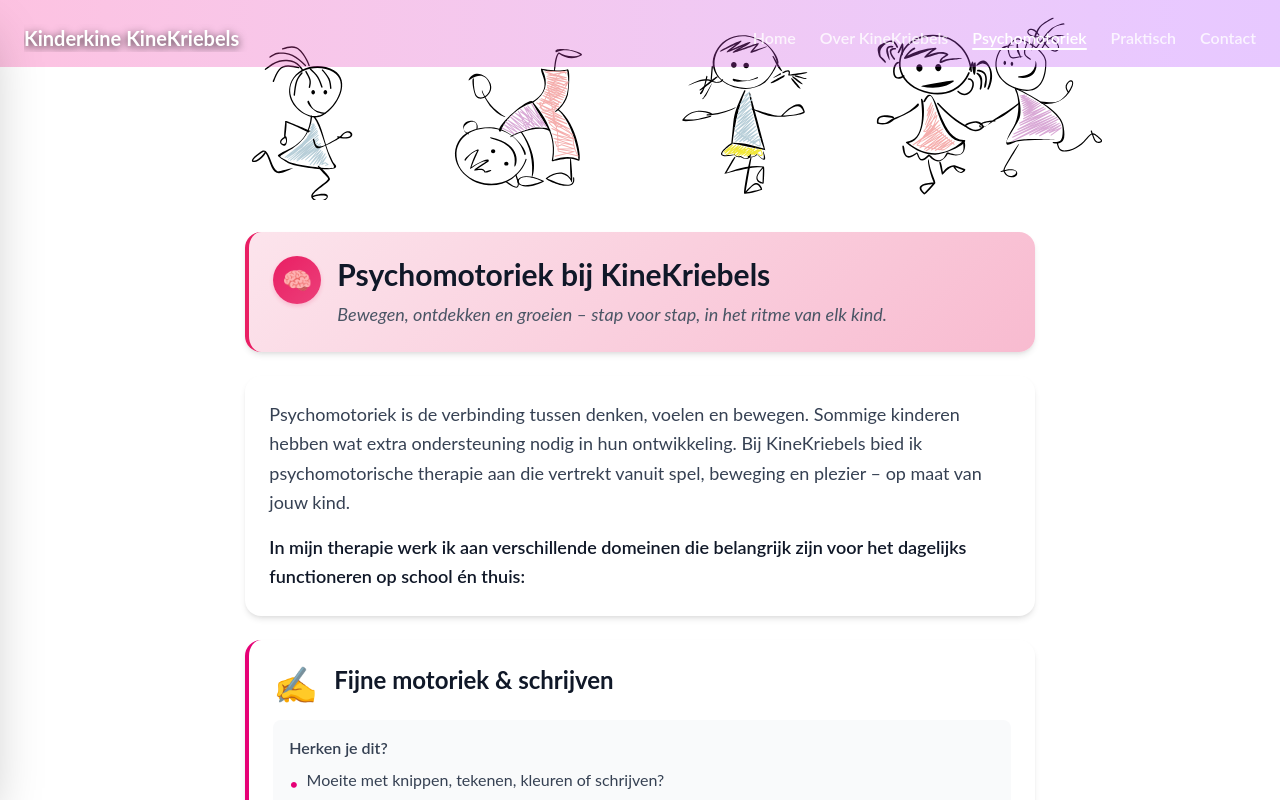
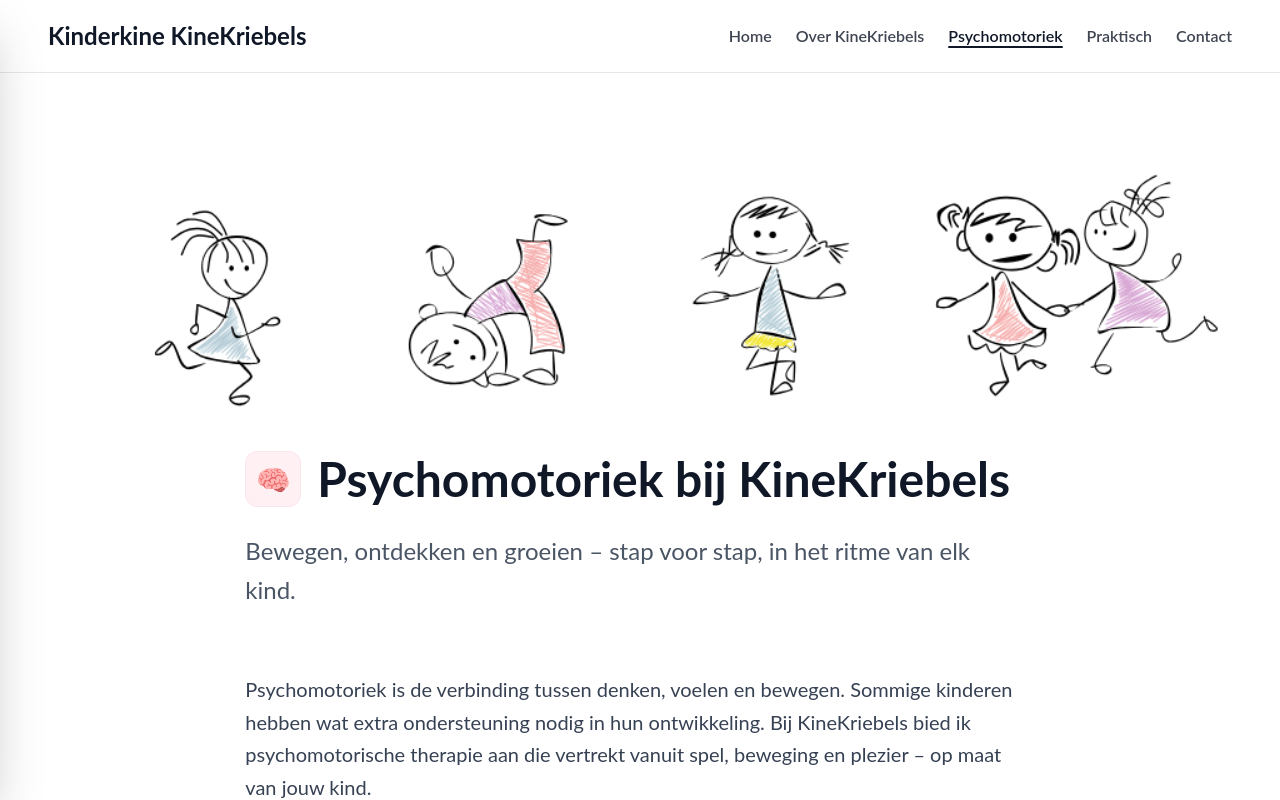
Before and after one commit to Casper-Jacobs/kinderkine-kinekriebels, a React (Vite) app: page /psychomotoriek in a window 1280 px wide. Built offline with nearby package versions, Linux system fonts and the light colour scheme; a web font is replaced by a local one.

Commit message:
visual updates

```diff
--- a/src/App.tsx
+++ b/src/App.tsx
@@ -11,10 +11,10 @@ function App() {
 	const contentRef = useRef<HTMLDivElement | null>(null)
 
 	return (
-		<div className="flex flex-col h-screen w-screen bg-transparent font-lato">
+		<div className="flex flex-col h-screen w-screen bg-white font-lato overflow-y-scroll overflow-x-hidden" ref={contentRef}>
 			<Router>
 				<Header contentRef={contentRef} />
-				<div ref={contentRef} className="flex-grow overflow-x-hidden overflow-y-scroll">
+				<div className="flex-grow">
 					<Routes>
 						<Route path="home" element={<Home />} />
 						<Route path="about" element={<About />} />
--- a/src/about/about.tsx
+++ b/src/about/about.tsx
@@ -1,20 +1,24 @@
 export const About = () => {
 	return (
 		<div className="flex flex-col bg-white items-center justify-center">
-			<div className="bg-[url(/src/assets/main-bg-about.png)] bg-no-repeat bg-top bg-fixed h-[25vh] w-screen" />
-			<div className="flex flex-col md:flex-row gap-8 justify-between items-center w-full md:w-2/3 p-4 md:p-8">
-				<div className="flex flex-col gap-6 w-full md:w-2/3 animate-slideInLeft">
-					<div className="card card-accent">
-						<div className="flex items-start gap-4">
+			<div className="w-full pt-20">
+				<img
+					src="/src/assets/main-bg-about.png"
+					className="w-full h-auto object-cover"
+					alt="Background"
+				/>
+			</div>
+		<div className="flex flex-col md:flex-row gap-12 justify-between items-start w-full md:w-2/3 p-4 md:p-8 py-12">
+			<div className="flex flex-col gap-12 w-full md:w-2/3 animate-slideInLeft">
+				<div>
+					<div className="flex items-center gap-4 mb-6">
 						<span className="icon-badge">👩‍⚕️</span>
-							<div>
-								<h1 className="font-bold text-3xl text-gray-900">Over mij</h1>
-							</div>
+						<h1 className="font-bold text-4xl md:text-5xl text-gray-900">Over mij</h1>
 					</div>
 				</div>
 
-					<div className="card">
-						<p className="text-lg font-semibold text-gray-900 mb-2">
+				<div className="space-y-6">
+					<p className="text-xl font-semibold text-gray-900">
 						Hallo! Ik ben Myrthe, kinesitherapeut met een hart voor kinderen.
 					</p>
 					<p className="text-lg leading-relaxed text-gray-700">
@@ -27,12 +31,12 @@ export const About = () => {
 					</p>
 				</div>
 
-					<div className="card border-l-4 border-pink-600">
-						<div className="flex items-start gap-3 mb-3">
-							<span className="text-3xl">🎪</span>
-							<h3 className="font-bold text-xl text-gray-900">Mijn passie</h3>
+				<div className="border-l-4 border-pink-600 pl-6 space-y-4">
+					<div className="flex items-center gap-3">
+						<span className="text-4xl">🎪</span>
+						<h3 className="font-bold text-2xl text-gray-900">Mijn passie</h3>
 					</div>
-						<p className="leading-relaxed text-gray-700">
+					<p className="text-lg leading-relaxed text-gray-700">
 						Mijn passie voor het werken met kinderen begon al veel vroeger. Als kind
 						zat ik jarenlang bij de{' '}
 						<span className="font-bold text-gray-900">Chiro</span> – eerst als lid,
@@ -45,12 +49,12 @@ export const About = () => {
 					</p>
 				</div>
 
-					<div className="card bg-gray-50">
-						<div className="flex items-start gap-3 mb-3">
-							<span className="text-3xl">💝</span>
-							<h3 className="font-bold text-xl text-gray-900">KineKriebels</h3>
+				<div className="space-y-4">
+					<div className="flex items-center gap-3">
+						<span className="text-4xl">💝</span>
+						<h3 className="font-bold text-2xl text-gray-900">KineKriebels</h3>
 					</div>
-						<p className="leading-relaxed text-gray-700">
+					<p className="text-lg leading-relaxed text-gray-700">
 						Met <span className="font-bold text-gray-900">KineKriebels</span> wil ik
 						een warme plek aanbieden waar therapie speels, persoonlijk en op maat
 						gebeurt. Waar kinderen kunnen ontdekken wat ze wél kunnen en waar ze met
@@ -58,18 +62,14 @@ export const About = () => {
 					</p>
 				</div>
 			</div>
-				<div className="w-full md:w-1/3 animate-slideInRight">
-					<div className="card p-4">
+			<div className="w-full md:w-1/3 md:sticky md:top-24 animate-slideInRight">
 				<img
 					src="/src/assets/myrthe.png"
 					className="w-full rounded-2xl shadow-lg"
 					alt="Myrthe"
 				/>
 			</div>
-				</div>
-			</div>
-
-			<div className="h-[30vh] mt-8">
+		</div>			<div className="h-[30vh] mt-8">
 				<img src="/src/assets/about-bottom.png" className="h-full mx-auto" alt="Logo" />
 			</div>
 		</div>
--- a/src/header/header.tsx
+++ b/src/header/header.tsx
@@ -35,29 +35,29 @@ export const Header = (props: HeaderProps) => {
 	return (
 		<div
 			ref={headerRef}
-			className={`bg-gradient-to-r from-pink-500/30 to-purple-500/30 h-1/12 transition-all duration-500 ease-in-out flex flex-col w-screen fixed z-20`}
+			className={`transition-all duration-300 ease-in-out flex flex-col w-full sticky top-0 z-20 border-b border-gray-200 ${
+				shrunk
+					? 'bg-white/95 backdrop-blur-sm shadow-sm'
+					: 'bg-white'
+			}`}
 		>
 			<SideNav isOpen={sideNavVisible} onClose={() => setSideNavVisible(false)} />
-			<div className="flex flex-grow flex-row justify-start items-center m-6">
-				<div className="flex flex-row justify-between items-center gap-2 overflow-hidden w-full">
-					<span className="flex flex-row gap-3 items-center">
-						{!breakpoints.isDesktopOrWide && (
-							<span>
-								<HamburgerIcon
-									className={`transition-colors duration-300 ${shrunk ? 'text-pink-600' : 'text-white'}`}
-									onClick={() => setSideNavVisible(true)}
-								/>
-							</span>
-						)}
+			<div className="flex flex-row justify-between items-center px-6 md:px-12 py-4 md:py-5">
+				<div className="flex flex-row items-center gap-3">
+					{!breakpoints.isDesktopOrWide && (
+						<button
+							onClick={() => setSideNavVisible(true)}
+							className="p-2 -ml-2 hover:bg-gray-100 rounded-lg transition-colors"
+						>
+							<HamburgerIcon className="text-gray-900" />
+						</button>
+					)}
 
-						<h1
-							className={`text-xl font-bold transition-all duration-300 ${shrunk ? 'text-secondary' : 'text-white drop-shadow-[0_2px_4px_rgba(0,0,0,0.8)]'}`}
-						>
-							Kinderkine KineKriebels
-						</h1>
-					</span>
+					<h1 className="text-xl md:text-2xl font-bold text-gray-900">
+						Kinderkine KineKriebels
+					</h1>
 				</div>
-				{breakpoints.isDesktopOrWide && <NavigationItems shrunk={shrunk} />}
+				{breakpoints.isDesktopOrWide && <NavigationItems />}
 			</div>
 		</div>
 	)
--- a/src/header/navigation-items.tsx
+++ b/src/header/navigation-items.tsx
@@ -6,7 +6,7 @@ interface NavigationItemsProps {
 	shrunk?: boolean
 }
 export const NavigationItems = (props: NavigationItemsProps) => {
-	const defaultColor = props.shrunk ? 'text-secondary' : 'text-white'
+	const defaultColor = 'text-gray-900'
 	const color = props.color ?? defaultColor
 
 	return (
--- a/src/index.css
+++ b/src/index.css
@@ -98,21 +98,19 @@
 }
 
 .card {
-  background: white;
-  border-radius: 16px;
-  padding: 24px;
-  box-shadow: 0 4px 6px -1px rgba(0, 0, 0, 0.1), 0 2px 4px -1px rgba(0, 0, 0, 0.06);
+  background: transparent;
+  border-radius: 0;
+  padding: 0;
   transition: all 0.3s ease;
 }
 
 .card:hover {
-  box-shadow: 0 20px 25px -5px rgba(0, 0, 0, 0.1), 0 10px 10px -5px rgba(0, 0, 0, 0.04);
-  transform: translateY(-4px);
+  transform: none;
 }
 
 .card-accent {
-  background: linear-gradient(135deg, #FCE4EC 0%, #F8BBD0 100%);
-  border-left: 4px solid #E91E63;
+  background: transparent;
+  border-left: 0;
 }
 
 .gradient-text {
@@ -126,16 +124,16 @@
   display: inline-flex;
   align-items: center;
   justify-content: center;
-  width: 48px;
-  height: 48px;
-  min-width: 48px;
-  min-height: 48px;
+  width: 56px;
+  height: 56px;
+  min-width: 56px;
+  min-height: 56px;
   flex-shrink: 0;
-  border-radius: 50%;
-  background: linear-gradient(135deg, #E91E63 0%, #EC407A 100%);
-  color: white;
-  font-size: 24px;
-  box-shadow: 0 2px 4px rgba(233, 30, 99, 0.2);
+  border-radius: 12px;
+  background: #FFF1F3;
+  color: #E91E63;
+  font-size: 28px;
+  border: 1px solid #FCE4EC;
 }
 
 .modal-backdrop {
--- a/src/psychomotoriek/psychomotoriek.tsx
+++ b/src/psychomotoriek/psychomotoriek.tsx
@@ -1,41 +1,43 @@
 export const Psychomotoriek = () => {
 	return (
 		<div className="flex flex-col bg-white items-center justify-center">
-			<div className="bg-[url(/src/assets/psy-top-bg.png)] bg-no-repeat bg-top bg-fixed h-[25vh] w-screen" />
-			<div className="flex flex-col gap-6 w-full md:w-2/3 p-4 md:p-8">
-				<div className="card card-accent animate-fadeInUp">
-					<div className="flex items-start gap-4">
+			<div className="w-full pt-20">
+				<img
+					src="/src/assets/psy-top-bg.png"
+					className="w-full h-auto object-cover"
+					alt="Background"
+				/>
+			</div>
+		<div className="flex flex-col gap-16 w-full md:w-2/3 p-4 md:p-8 py-12">
+			<div className="animate-fadeInUp max-w-3xl">
+				<div className="flex items-center gap-4 mb-6">
 					<span className="icon-badge">🧠</span>
-						<div>
-							<h1 className="font-bold text-3xl text-gray-900">
+					<h1 className="font-bold text-4xl md:text-5xl text-gray-900">
 						Psychomotoriek bij KineKriebels
 					</h1>
-							<p className="italic text-lg text-gray-600 mt-2">
+				</div>
+				<p className="text-xl md:text-2xl text-gray-600 leading-relaxed">
 					Bewegen, ontdekken en groeien – stap voor stap, in het ritme van elk
 					kind.
 				</p>
 			</div>
-					</div>
-				</div>
 
-				<div className="card animate-fadeInUp" style={{ animationDelay: '0.1s' }}>
-					<p className="text-lg leading-relaxed text-gray-700">
+			<div className="animate-fadeInUp space-y-6" style={{ animationDelay: '0.1s' }}>
+				<p className="text-lg md:text-xl leading-relaxed text-gray-700">
 					Psychomotoriek is de verbinding tussen denken, voelen en bewegen. Sommige
 					kinderen hebben wat extra ondersteuning nodig in hun ontwikkeling. Bij
 					KineKriebels bied ik psychomotorische therapie aan die vertrekt vanuit spel,
 					beweging en plezier – op maat van jouw kind.
 				</p>
-					<p className="text-lg leading-relaxed mt-4 font-semibold text-gray-900">
+				<p className="text-lg md:text-xl leading-relaxed font-semibold text-gray-900">
 					In mijn therapie werk ik aan verschillende domeinen die belangrijk zijn voor
 					het dagelijks functioneren op school én thuis:
 				</p>
-				</div>
-
-				<div
-					className="card border-l-4 border-pink-600 animate-fadeInUp"
+			</div>				<div
+					className="animate-fadeInUp"
 					style={{ animationDelay: '0.2s' }}
 				>
-					<div className="flex items-start gap-4 mb-4">
+					<div className="flex items-center gap-4 mb-6">
 						<span className="text-4xl">✍️</span>
 						<h2 className="font-bold text-2xl text-gray-900">
 							Fijne motoriek & schrijven
@@ -66,10 +68,10 @@ export const Psychomotoriek = () => {
 				</div>
 
 				<div
-					className="card border-l-4 border-pink-600 animate-fadeInUp"
+					className="animate-fadeInUp"
 					style={{ animationDelay: '0.3s' }}
 				>
-					<div className="flex items-start gap-4 mb-4">
+					<div className="flex items-center gap-4 mb-6">
 						<span className="text-4xl">🦶</span>
 						<h2 className="font-bold text-2xl text-gray-900">
 							Grove motoriek & coördinatie
@@ -100,10 +102,10 @@ export const Psychomotoriek = () => {
 				</div>
 
 				<div
-					className="card border-l-4 border-pink-600 animate-fadeInUp"
+					className="animate-fadeInUp"
 					style={{ animationDelay: '0.4s' }}
 				>
-					<div className="flex items-start gap-4 mb-4">
+					<div className="flex items-center gap-4 mb-6">
 						<span className="text-4xl">🧭</span>
 						<h2 className="font-bold text-2xl text-gray-900">Ruimtelijke oriëntatie</h2>
 					</div>
@@ -132,10 +134,10 @@ export const Psychomotoriek = () => {
 				</div>
 
 				<div
-					className="card border-l-4 border-pink-600 animate-fadeInUp"
+					className="animate-fadeInUp"
 					style={{ animationDelay: '0.5s' }}
 				>
-					<div className="flex items-start gap-4 mb-4">
+					<div className="flex items-center gap-4 mb-6">
 						<span className="text-4xl">🧠</span>
 						<h2 className="font-bold text-2xl text-gray-900">
 							Executieve functies: aandacht & concentratie
@@ -167,10 +169,10 @@ export const Psychomotoriek = () => {
 				</div>
 
 				<div
-					className="card border-l-4 border-pink-600 animate-fadeInUp"
+					className="animate-fadeInUp"
 					style={{ animationDelay: '0.6s' }}
 				>
-					<div className="flex items-start gap-4 mb-4">
+					<div className="flex items-center gap-4 mb-6">
 						<span className="text-4xl">🔁</span>
 						<h2 className="font-bold text-2xl text-gray-900">
 							Lateralisatie & lichaamsbesef
@@ -201,13 +203,13 @@ export const Psychomotoriek = () => {
 				</div>
 
 				<div
-					className="card text-center bg-pink-600! text-white animate-fadeInUp"
+					className="text-center py-12 px-8 bg-gradient-to-br from-pink-50 to-pink-100 rounded-2xl border-l-4 border-pink-600 animate-fadeInUp"
 					style={{ animationDelay: '0.7s' }}
 				>
-					<p className="text-xl font-semibold mb-2">
+					<p className="text-2xl font-semibold text-gray-900 mb-3">
 						Elk kind is anders – dus werk ik steeds individueel en op maat
 					</p>
-					<p className="text-lg">
+					<p className="text-lg text-gray-700">
 						met ruimte voor plezier, succeservaringen en kleine overwinningen. Therapie
 						voelt hier nooit als "moeten", maar als ontdekken wat je wél kan!
 					</p>
```
Also changed, not shown: src/contact/contact.tsx (+14 -10 lines), src/home/home.tsx (+53 -46 lines), src/praktisch/praktisch.tsx (+21 -19 lines). Lines whose indentation alone changed are shown as unchanged.
